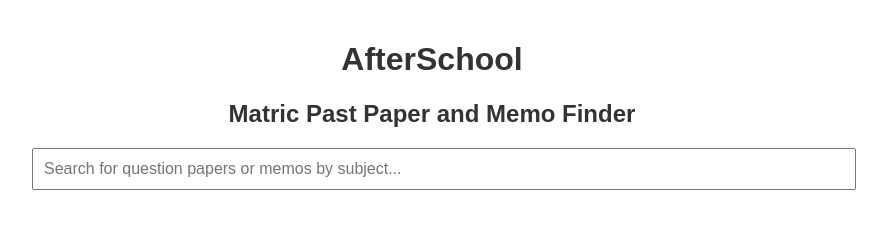
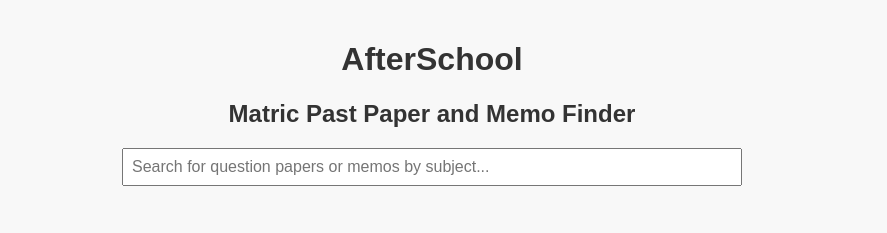
Before and after one commit to Cayton-Tech/AfterSchool, a plain HTML site: page index.html in a window 1280 px wide. Shown: the whole page, without its empty margins (208-1095 px from the left). Drawn offline with nearby package versions, Linux system fonts and the light colour scheme.

Commit message:
Update style.css
Note that I'm trying to introduce some responsiveness. Might end up having to rollback to before this as I had Gemini do the implementation.

```diff
--- a/style.css
+++ b/style.css
@@ -1,45 +1,71 @@
+/* Basic styling for the body (mobile-first) */
 body {
+  background-color: #f8f8f8;
   font-family: Arial, sans-serif;
-        max-width: 800px;
-        margin: 0 auto;
-        padding: 20px;
+  margin: 0;
+  padding: 10px;
+  text-align: center; /* Center align content by default */
 }
 
+/* Styles for headings */
 h1, h2 {
   color: #333;
-        text-align: center;
 }
 
-
-
+/* Styles for the search container */
 #search-container {
-        margin: 20px 0;
+  margin: 10px 0;
 }
 
+/* Styles for the search input field */
 #search {
   width: 100%;
-        padding: 10px;
+  padding: 8px;
   font-size: 16px;
+  box-sizing: border-box; /* Include padding and border in the total width */
 }
 
+/* Styles for the results list */
 #results {
   list-style-type: none;
   padding: 0;
 }
 
+/* Styles for individual result items */
 .result-item {
   background-color: #f6f8fa;
-        margin-bottom: 10px;
-        padding: 15px;
+  margin-bottom: 8px;
+  padding: 12px;
   border-radius: 5px;
+  text-align: left; /* Align text to the left within list items */
 }
 
+/* Styles for links within result items */
 .result-item a {
   color: #0366d6;
   text-decoration: none;
   font-weight: bold;
 }
 
+/* Styles for links on hover */
 .result-item a:hover {
   text-decoration: underline;
 }
+
+/* Media query for larger screens (typically tablets and desktops) */
+@media (min-width: 768px) {
+  body {
+    padding: 20px;
+    text-align: center; /* Center content on larger screens */
+  }
+
+  #search-container {
+    width: 50%; /* Reduce search container width on larger screens */
+    margin: 20px auto; /* Center the search container horizontally */
+  }
+
+  .result-item {
+    margin-bottom: 10px;
+    padding: 15px;
+  }
+}
```
Lines whose indentation alone changed are shown as unchanged.
